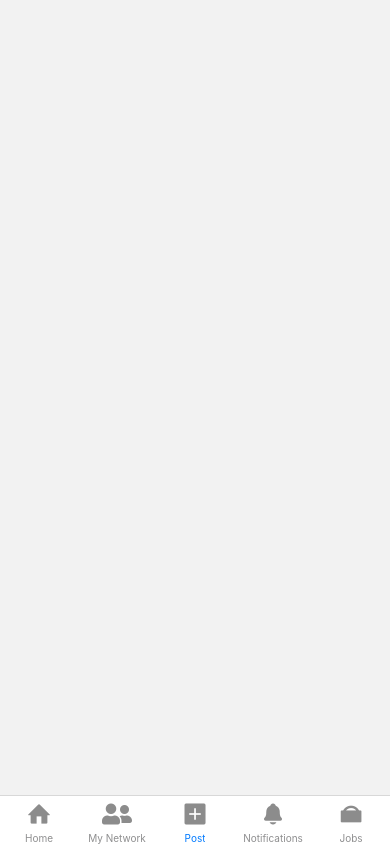
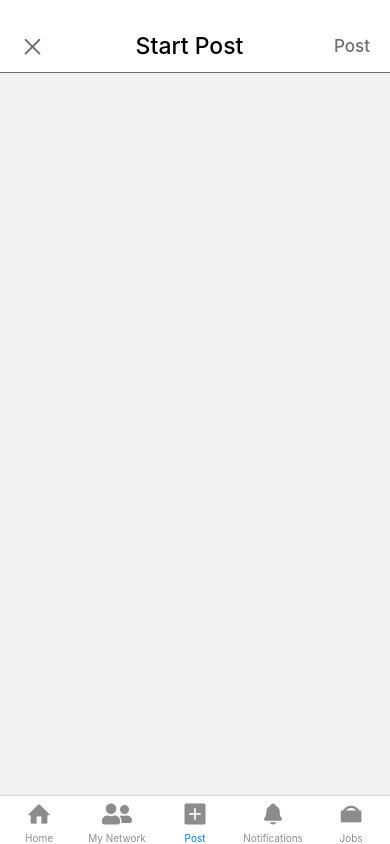
Before and after one commit to batmanashvili/linkedin-clone, a React Native app: screen /Post in a window 390 px wide. Built offline with nearby package versions, Linux system fonts and the light colour scheme.

Commit message:
PostScreen Part1

```diff
--- /dev/null
+++ b/src/components/Reusables/StickyPostHeader.tsx
@@ -0,0 +1,43 @@
+import React from 'react'
+import { View, Text, Image, TextInput, Button, FlatList, StyleSheet } from 'react-native'
+import { AntDesign } from '@expo/vector-icons';
+
+interface PostHeaderTypes {
+    style: any
+}
+
+export const StickyPostHeader = ({ style }: PostHeaderTypes) => {
+    return (
+        <View style={Styles.Wrapper}>
+            <AntDesign name="close" size={25} color="#6E6E6E" />
+            <Text style={Styles.HeaderText}>Start Post</Text>
+            <Text style={Styles.PostButton}>Post</Text>
+        </View>
+    )
+}
+
+const Styles = StyleSheet.create({
+    Wrapper: {
+        width: '100%',
+        paddingHorizontal: 20,
+        paddingTop: 20,
+        height: 73,
+        backgroundColor: '#fff',
+        borderBottomColor: '#6E6E6E',
+        borderBottomWidth: 0.2,
+        position: 'absolute',
+        flexDirection: 'row',
+        alignItems: 'center',
+        justifyContent: 'space-between'
+    },
+    HeaderText: {
+        fontSize: 23,
+        color: '#000',
+        fontWeight: '500'
+    },
+    PostButton: {
+        fontSize: 17,
+        color: '#6E6E6E',
+        fontWeight: '500'
+    }
+})
--- a/src/screens/MyNetworkScreen.tsx
+++ b/src/screens/MyNetworkScreen.tsx
@@ -7,6 +7,7 @@ import { AntDesign } from '@expo/vector-icons';
 import { StickyHeaderSearchBar } from 'components/StickyHeaderSearchBar'
 import { Card } from '../components/Reusables/Card'
 import { UserSuggestion } from '../components/Reusables/UserSuggestion';
+import { SuggestedUsers } from '../Data/SuggestedUsers';
 // import { SuggestedUsers } from '../Data/SuggestedUsers'
 import axios from 'axios';
 
@@ -24,15 +25,16 @@ interface SuggestedUsers {
 export const MyNetworkScreen = ({ suggestionsFromCompanies }: MyNetworkTypes) => {
 
     // Instead Of Any - There Must Be SuggestedUsers[] Interface
-    const [SuggestedUsers, setSuggestedUsers] = useState<any>([])
-    console.log(SuggestedUsers)
+
+    const [ AllUsers , SetAllUsers ] = useState<any>([])
+    console.log(AllUsers)
 
     const Company = "Sweeft Digital | A Making Science Company"
     const SuggestionFromCompanyString: string = `People You May Know From ${ Company }`
 
     useEffect(() => {
         axios.get(`https://linkedinclone-6fadc-default-rtdb.firebaseio.com//SuggestedUsers.json`)
-        .then(res => setSuggestedUsers(res.data))
+        .then(res => SetAllUsers(res.data))
         setOptions({
             headerShown: false
         })
--- a/src/screens/PostScreen.tsx
+++ b/src/screens/PostScreen.tsx
@@ -2,6 +2,8 @@ import React, { useEffect } from 'react'
 import { View, Text, Image, TextInput, Button, FlatList, StyleSheet } from 'react-native'
 import { useNavigation, useRoute } from '@react-navigation/core'
 import { NavigateType } from 'navigation/Types/NavTypes'
+
+import { StickyPostHeader } from 'components/Reusables/StickyPostHeader';
 
 export const PostScreen = () => {
 
@@ -9,13 +11,13 @@ export const PostScreen = () => {
 
     useEffect(() => {
         setOptions({
-            headerShown: false
+            headerShown: false,
         })
     }, [])
 
     return (
         <View>
-
+            <StickyPostHeader />
         </View>
     )
 }
```
